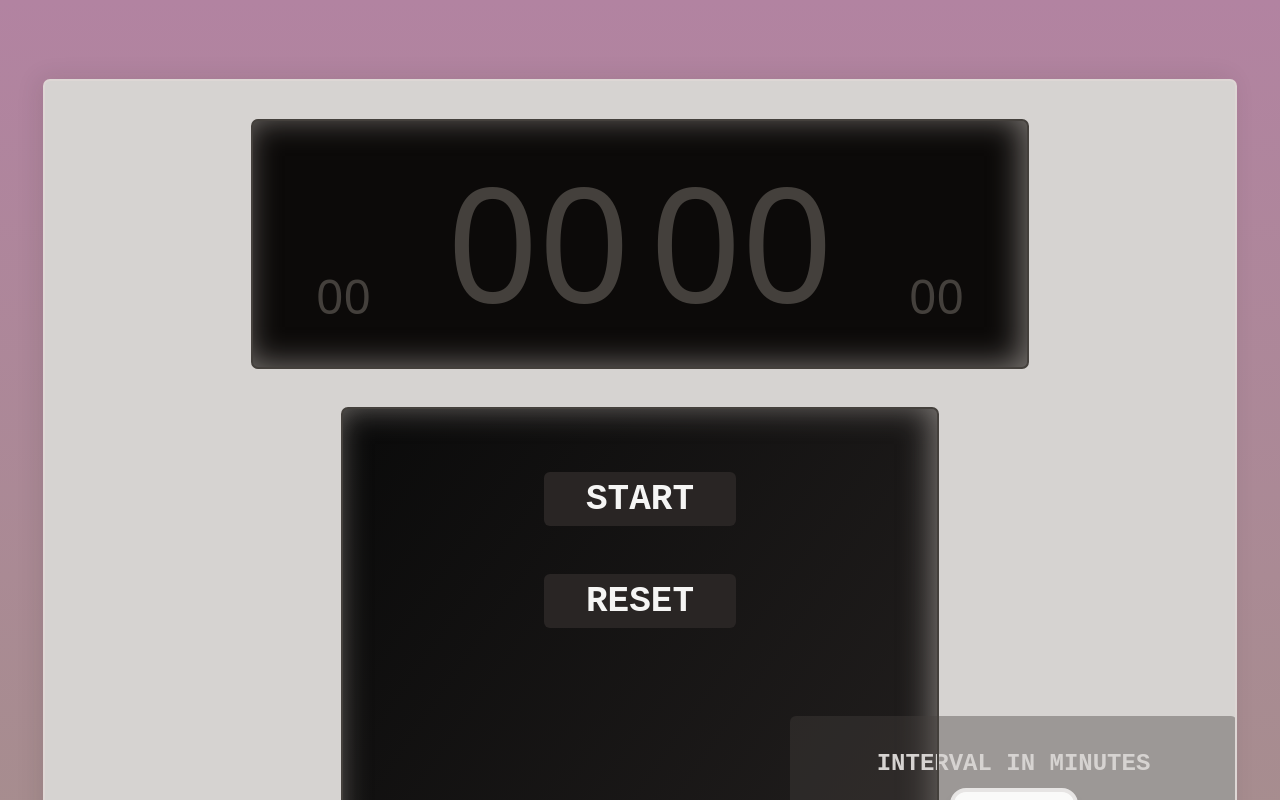
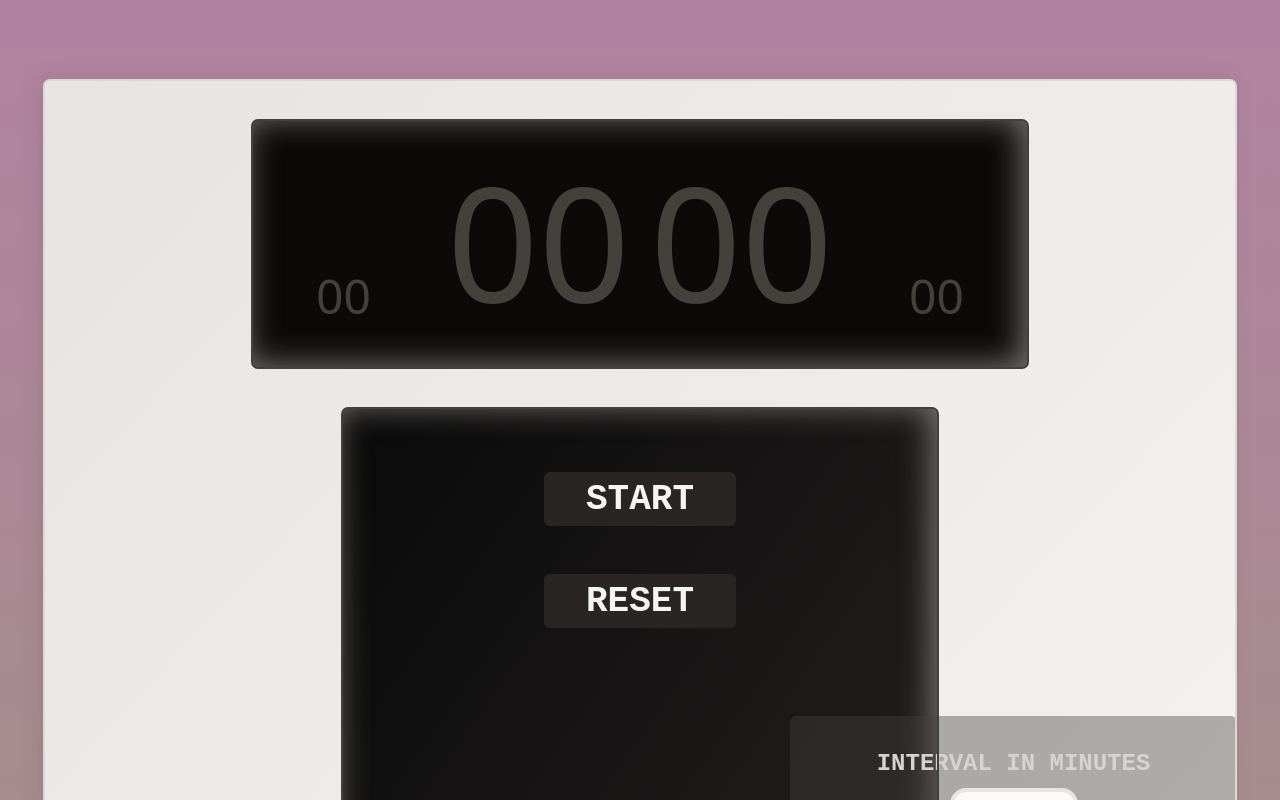
Before and after one commit to davidschraedel/stopwatch, a React (Vite) app: page / in a window 1280 px wide. Shown: the top 800 px of the page. Built offline with nearby package versions, Linux system fonts and the light colour scheme.

Commit message:
style more

```diff
--- a/src/index.css
+++ b/src/index.css
@@ -3,73 +3,8 @@
 @tailwind utilities;
 
 :root {
-  background-color: rgb(25, 25, 25);
+  background-color: rgba(27, 28, 28, 0.894);
 }
-/* :root {
-  font-family: Inter, system-ui, Avenir, Helvetica, Arial, sans-serif;
-  line-height: 1.5;
-  font-weight: 400;
-
-  color-scheme: light dark;
-  color: rgba(255, 255, 255, 0.87);
-  background-color: #242424;
-
-  font-synthesis: none;
-  text-rendering: optimizeLegibility;
-  -webkit-font-smoothing: antialiased;
-  -moz-osx-font-smoothing: grayscale;
-}
-
-a {
-  font-weight: 500;
-  color: #646cff;
-  text-decoration: inherit;
-}
-a:hover {
-  color: #535bf2;
-}
-
-body {
-  margin: 0;
-  display: flex;
-  place-items: center;
-  min-width: 320px;
-  min-height: 100vh;
-}
-
-h1 {
-  font-size: 3.2em;
-  line-height: 1.1;
-}
-
-button {
-  border-radius: 8px;
-  border: 1px solid transparent;
-  padding: 0.6em 1.2em;
-  font-size: 1em;
-  font-weight: 500;
-  font-family: inherit;
-  background-color: #1a1a1a;
-  cursor: pointer;
-  transition: border-color 0.25s;
-}
-button:hover {
-  border-color: #646cff;
-}
-button:focus,
-button:focus-visible {
-  outline: 4px auto -webkit-focus-ring-color;
-}
-
-@media (prefers-color-scheme: light) {
-  :root {
-    color: #213547;
-    background-color: #ffffff;
-  }
-  a:hover {
-    color: #747bff;
-  }
-  button {
-    background-color: #f9f9f9;
-  }
+/* body {
+  overscroll-behavior: none;
 } */
--- a/src/stopwatch/Stopwatch.jsx
+++ b/src/stopwatch/Stopwatch.jsx
@@ -135,7 +135,7 @@ function Stopwatch() {
   };
 
   return (
-    <div className="bg-stone-300 pt-10 pb-20 rounded-t-md rounded-b-md outline outline-2 -outline-offset-1 outline-[#ded7d5] mx-1 overflow-clip shadow-outerPlastic">
+    <div className="bg-gradient-to-br from-stone-200 to-stone-100 pt-10 pb-20 rounded-t-md rounded-b-md outline outline-2 -outline-offset-1 outline-[#ded7d5] mx-1 overflow-clip shadow-outerPlastic">
       <Display
         hours={formattedTime.hours}
         minutes={formattedTime.minutes}
@@ -148,11 +148,11 @@ function Stopwatch() {
         <div className="flex flex-col pt-12 sm:pt-16 pb-20 ">
           <div className="basis-1/2 pb-2">
             <button
-              className={`text-4xl ease-out w-48 duration-75 px-8 pt-2 pb-1.5  ${
+              className={`text-4xl ease-out w-48 duration-75 px-8 pt-2 pb-1.5 rounded-md font-semibold select-none ${
                 isRunning
                   ? "text-stone-700 bg-stone-300 hover:text-stone-200 hover:bg-stone-700"
                   : "text-stone-100 bg-stone-800 hover:text-stone-800 hover:bg-stone-200"
-              } rounded-md font-semibold select-none`}
+              }`}
               onClick={startStopTime}>
               {isRunning ? CONSTANTS.STOP : CONSTANTS.START}
             </button>
--- a/tailwind.config.js
+++ b/tailwind.config.js
@@ -18,6 +18,7 @@ export default {
       boxShadow: {
         display: "inset -0.35rem -0.15rem 2rem rgb(168, 162, 158,0.7);",
         outerPlastic: " -0.3rem -0.1rem 1.5rem rgb(28, 25, 23,0.1)",
+        body: " 0rem 0rem 1rem rgb(28, 25, 23,1)",
       },
       fontFamily: {
         calc: "Courier New, Trebuchet MS",
```
